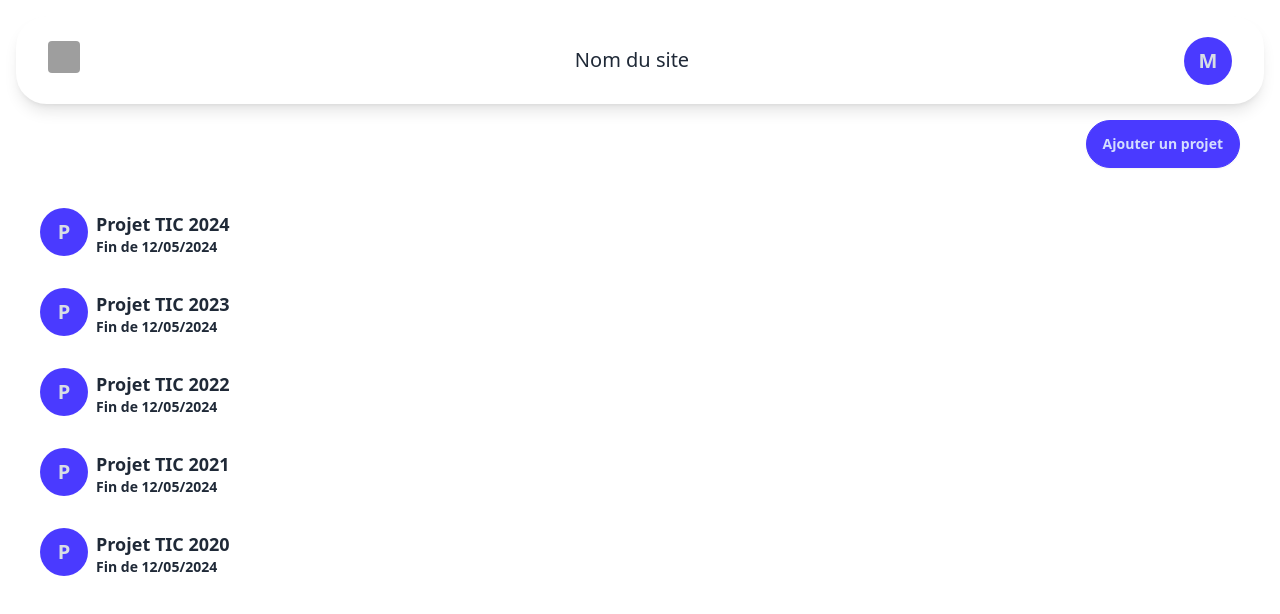
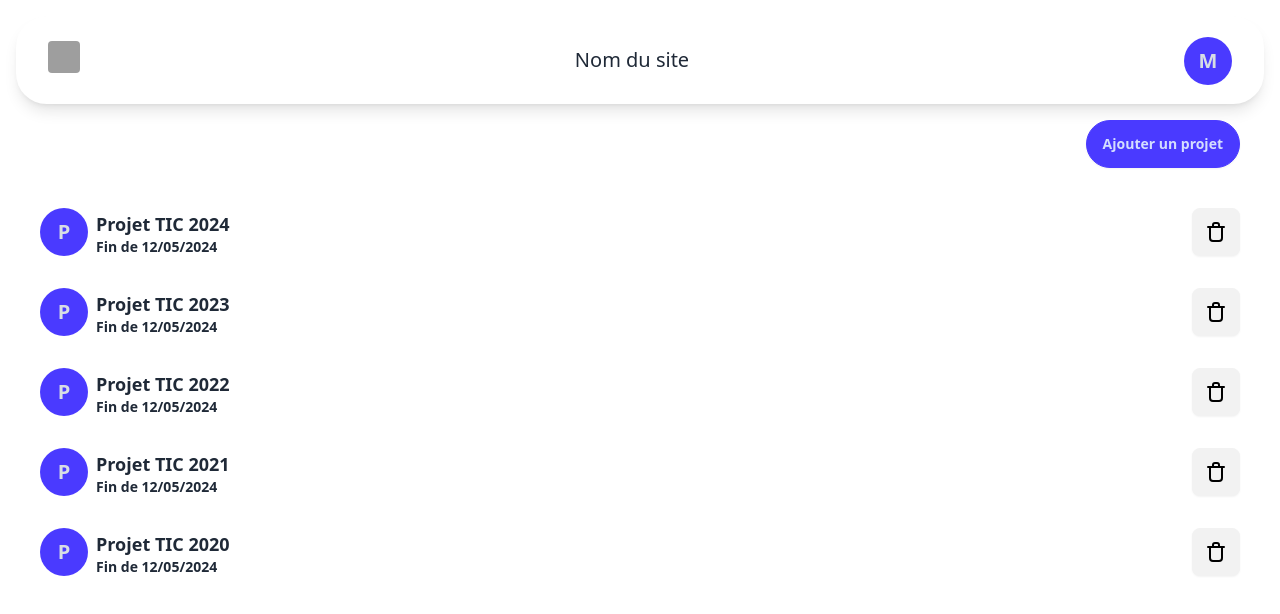
Before and after one commit to LawderDev/Parcoursup, a Nuxt app in the folder front/: page / in a window 1280 px wide. Shown: the top 614 px of the page. Built offline with nearby package versions, Linux system fonts and the light colour scheme; no server answers; grey boxes are pictures that could not be loaded.

Commit message:
fix buttons

```diff
--- a/front/components/SessionItem.vue
+++ b/front/components/SessionItem.vue
@@ -1,13 +1,25 @@
 <template>
-    <div class="ml-6 mr-6 ">
-        <button class="btn btn-block h-20 flex justify-start rounded-3xl bg-base-100 border-0 shadow-transparent">
+  <div class="ml-6 mr-6">
+    <button
+      class="btn btn-block h-20 flex justify-start rounded-3xl bg-base-100 border-0 shadow-transparent"
+    >
       <ImagePlaceHolder>{{ title[0] }}</ImagePlaceHolder>
+
       <div class="text-left">
-                <div class="text-lg">
-                    {{title}}
+        <div class="w-[140px]">
+          <div
+            class="text-lg w-[40vw] md:w-[70vw] overflow-hidden text-ellipsis whitespace-nowrap"
+          >
+            {{ title }}
           </div>
           <div class="mt-[2px]">
-                    {{endDate}}
+            {{ endDate }}
+          </div>
+        </div>
+      </div>
+      <div class="ml-auto">
+        <div class="btn btn-square">
+            <img alt="delete-svg" src="../public/delete.svg" class="h-6 w-6" />
         </div>
       </div>
     </button>
@@ -17,7 +29,7 @@
 <script setup>
 defineProps({
   title: String,
-    endDate : String
+  endDate: String,
 });
 </script>
 
--- a/front/pages/index.vue
+++ b/front/pages/index.vue
@@ -5,11 +5,11 @@
       <ButtonPrimary>Ajouter un projet</ButtonPrimary>
     </div>
     <div class="mt-6">
-      <SessionItem title = "Projet TIC 2024" endDate = "Fin de 12/05/2024"></SessionItem>
-      <SessionItem title = "Projet TIC 2023" endDate = "Fin de 12/05/2024"></SessionItem>
-      <SessionItem title = "Projet TIC 2022" endDate = "Fin de 12/05/2024"></SessionItem>
-      <SessionItem title = "Projet TIC 2021" endDate = "Fin de 12/05/2024"></SessionItem>
-      <SessionItem title = "Projet TIC 2020" endDate = "Fin de 12/05/2024"></SessionItem>
+      <SessionItem title="Projet TIC 2024" endDate="Fin de 12/05/2024"></SessionItem>
+      <SessionItem title="Projet TIC 2023" endDate="Fin de 12/05/2024"></SessionItem>
+      <SessionItem title="Projet TIC 2022" endDate="Fin de 12/05/2024"></SessionItem>
+      <SessionItem title="Projet TIC 2021" endDate="Fin de 12/05/2024"></SessionItem>
+      <SessionItem title="Projet TIC 2020" endDate="Fin de 12/05/2024"></SessionItem>
     </div>
     <div class="flex justify-center">
       <ButtonPlus class="md:hidden neumorphism"></ButtonPlus>
@@ -26,7 +26,7 @@ import { reactive } from "vue";
 // mais en réalité ref est plus utilisé pour autre chose :D
 
 // Tout ce qui sera dans l'objet state du coup sera reactif !
-const state = reactive({
+/*const state = reactive({
   helloWorld: "",
 });
 
@@ -39,5 +39,5 @@ const fetchHelloWorld = async () => {
   }
 };
 
-fetchHelloWorld();
+fetchHelloWorld();*/
 </script>
```
Lines whose indentation alone changed are shown as unchanged.
